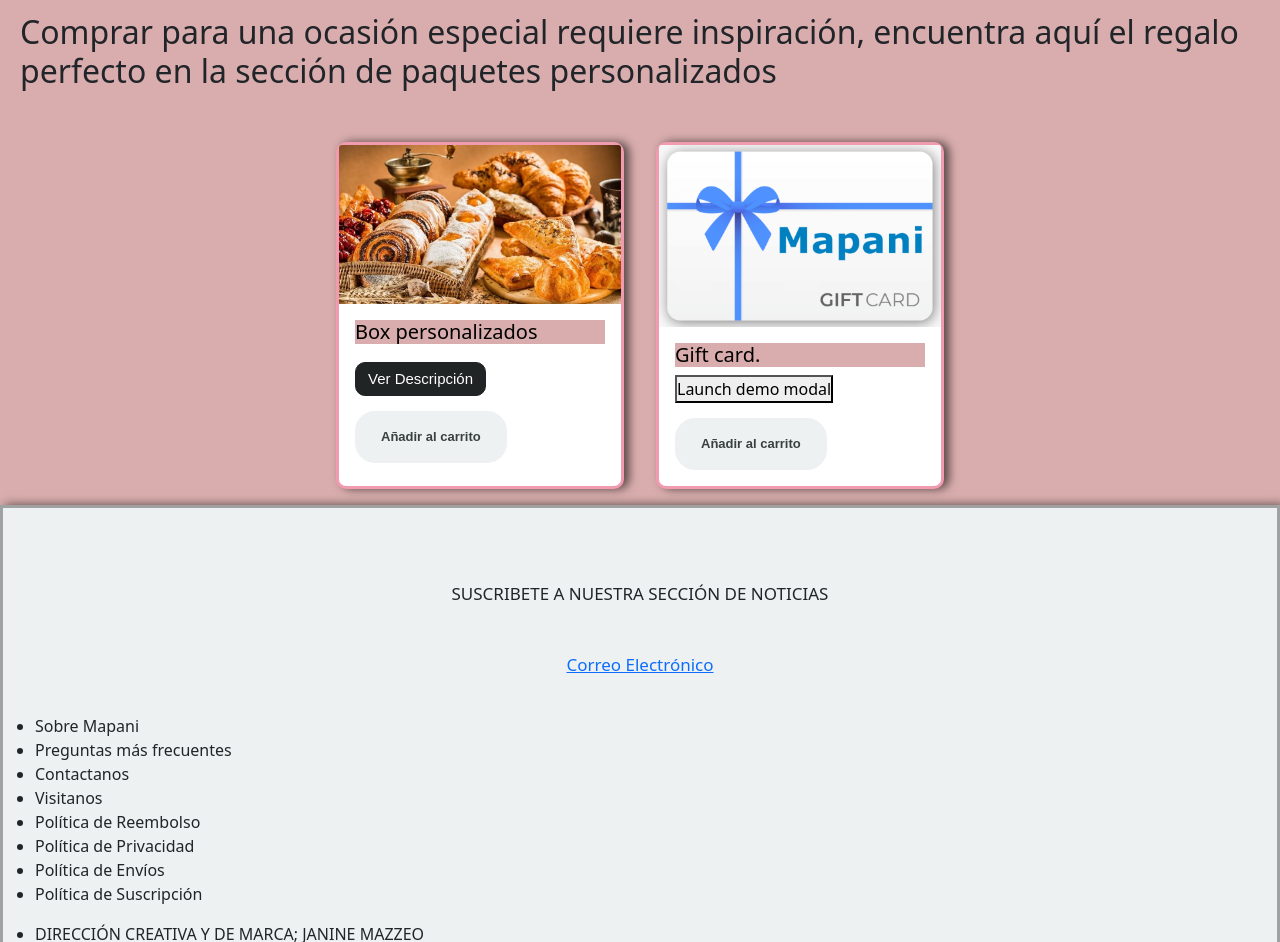
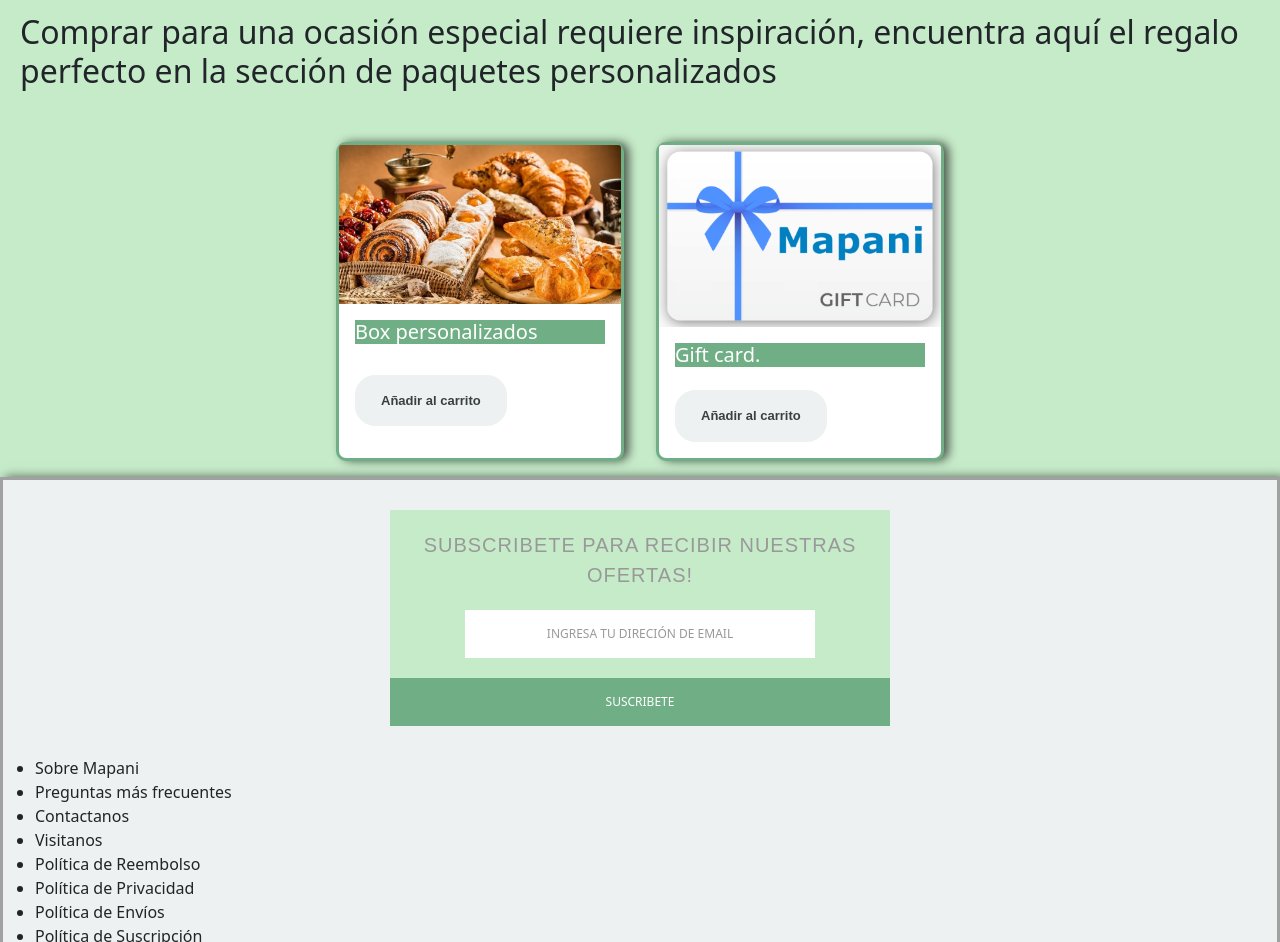
Before and after one commit to janinemazzeo/desafio-final-janine, a website: page index.html in a window 1280 px wide. Shown: the part 1253-2195 px from the top of the page. Drawn offline with nearby package versions, Linux system fonts and the light colour scheme.

Commit message:
Cambio de estilo de la pagina y agregado de seccion suscripcion

```diff
--- a/index.html
+++ b/index.html
@@ -139,27 +139,8 @@
                     <img src="imagenes/boxindex.jpg" class="card-img-top" alt="...">
                     <div class="card-body">
                       <h5 class="card-title">Box personalizados</h5>
-                      <!-- Button trigger modal -->
-                <button type="button" class="btn btn-primary cl cl:hover" data-bs-toggle="modal" data-bs-target="#exampleModal"> Ver descripción
-                </button>
 
-<!-- Modal -->
-<div class="modal fade" id="exampleModal" tabindex="-1" aria-labelledby="exampleModalLabel" aria-hidden="true">
-  <div class="modal-dialog">
-    <div class="modal-content">
-      <div class="modal-header">
-        <h5 class="modal-title" id="exampleModalLabel">Hola</h5>
-        <button type="button" class="btn-close" data-bs-dismiss="modal" aria-label="Close"></button>
-      </div>
-      <div class="modal-body">
-Hola
-      </div>
-      <div class="modal-footer">
-        <button type="button" class="btn btn-secondary" data-bs-dismiss="modal">Close</button>
-      </div>
-    </div>
-  </div>
-</div>
+                      <p></p>
 
                       <a href="#" class="btn btn-style grow grow:hover ">Añadir al carrito</a>
                     </div>
@@ -169,29 +150,7 @@ Hola
                     <img src="imagenes/gifcardd.png" class="card-img-top" alt="...">
                     <div class="card-body">
                       <h5 class="card-title">Gift card.</h5>
-                      <!-- Button trigger modal -->
-<button type="button" class="btt btt-primary" data-bs-toggle="modal" data-bs-target="#exampleModal">
-    Launch demo modal
-  </button>
 
-  <!-- Modal -->
-  <div class="modal fade" id="exampleModal" tabindex="-1" aria-labelledby="exampleModalLabel" aria-hidden="true">
-    <div class="modal-dialog">
-      <div class="modal-content">
-        <div class="modal-header">
-          <h5 class="modal-title" id="exampleModalLabel">Holaaaa</h5>
-          <button type="button" class="btn-close" data-bs-dismiss="modal" aria-label="Close"></button>
-        </div>
-        <div class="modal-body">
-          ...
-        </div>
-        <div class="modal-footer">
-          <button type="button" class="btn btn-secondary" data-bs-dismiss="modal">Close</button>
-
-        </div>
-      </div>
-    </div>
-  </div>
                       <!-- Boton "Añadir carrito" -->
                       <a href="#" class="btn btn-style grow grow:hover ">Añadir al carrito</a>
                     </div>
@@ -200,15 +159,32 @@ Hola
     </main>
 
 <footer class="pie-pagina">
+  <section class="widget widget_blog_subscription option-b">
+    <form action="suscripcion.html" method="post" accept-charset="utf-8" id="subscribe-blog">
+      <p>Subscribete para recibir nuestras ofertas!</p>
+      <p>
+        <input type="text" name="email" style="width: 95%; padding: 1px 2px" placeholder="Ingresa tu direción de email" value="" id="subscribe-field">
+      </p>
+      <p>
+        <input type="hidden" name="action" value="subscribe">
+        <input type="hidden" name="blog_id" value="109214814">
+        <input type="hidden" name="source" value="suscripcion.htlm">
+        <input type="hidden" name="sub-type" value="widget">
+        <input type="hidden" name="redirect_fragment" value="blog_subscription-2">
+        <input type="hidden" id="_wpnonce" name="_wpnonce" value="b0a1e6c4b6">
+        <input type="submit" value="Suscribete">
+      </p>
+    </form>
+  </section>
     <section>
-        <p class="correo-suscri">
+        <!-- <p class="correo-suscri">
             <h2 class="correo-suscri">
                 SUSCRIBETE A NUESTRA SECCIÓN DE NOTICIAS
             </h2>
             <a class="correo-suscri" href="https://www.google.com/intl/es/gmail/about/">Correo Electrónico
 
             </a>
-        </p>
+        </p> -->
 
         <p class="info-footer">
             <ul class="footer-info">
--- a/scss/base/_variables.scss
+++ b/scss/base/_variables.scss
@@ -1,3 +1,3 @@
-$border-productos: 2px solid #e06e6e;
-$bg-secundario: #bb6a6a;
+$border-productos: 2px solid #70AF85;
+$bg-secundario: #70AF85;
 $sombra: 5px 0 10px rgba(0, 0, 0, .6);
--- a/scss/components/body.scss
+++ b/scss/components/body.scss
@@ -1,3 +1,3 @@
 .cuerpo{
-    background-color: #D9ADAD;
+    background-color: #C6EBC9
 }
--- a/scss/components/galeria.scss
+++ b/scss/components/galeria.scss
@@ -23,10 +23,10 @@
 }
 
 h5{
-    background-color: #D9ADAD;
-    color: black;
+    background-color: #70AF85;
+    color: #fff;
 }
 .carru{
-    background-color: #D9ADAD;
-    color: black;
+    background-color: #70AF85;
+    color: #fff;
 }
--- a/scss/components/index.scss
+++ b/scss/components/index.scss
@@ -2,7 +2,7 @@
 @import '../base/variables';
 
 main {
-    background-color: #D9ADAD;
+    background-color: #C6EBC9;
 
     .titulo{ display: none;
     }
@@ -17,7 +17,7 @@ main {
 
         .menu-index {
             font-size: 20px;
-            background-color: #D9ADAD;
+            background-color: #C6EBC9;
             padding: 20px, 0;
             display: flex inline-block;
             padding-top: 15px;
@@ -76,7 +76,7 @@ main {
 
     display: flex inline-block;
     justify-items: center;
-    background-color: #bb6a6a;
+    background-color: #F0E2D0;
     box-shadow: 5px 0 10px rgba(0, 0, 0, .6);
     padding: 40px;
     border: $border-productos;
@@ -98,7 +98,7 @@ main {
 
             display: flex;
             justify-content: center;
-            background-color: rgb(247, 199,211);
+            background-color: rgb(112, 175, 133);
 
         }
     }
@@ -188,7 +188,7 @@ main {
        .cards-style{
            background-color: #fff;
            box-shadow: 5px 0 10px rgba(0, 0, 0, .6);
-           border: solid 3px rgb(241, 155, 177);
+           border: solid 3px rgb(112, 175, 133);
            border-radius: 10px;
            margin: 1rem;
 
@@ -240,4 +240,89 @@ main {
         }
 
 
+
+
  }
+
+ //  Sección de suscripción
+.widget_blog_subscription {
+    display: block;
+    margin: 30px auto;
+    max-width: 500px;
+
+    max-height: 350px;
+    position: relative;
+    overflow: hidden;
+    background-color: #F6F6F2;
+  }
+  .widget_blog_subscription p {
+    margin: 0;
+    text-align: center;
+  }
+  .widget_blog_subscription p:first-child {
+    margin: 20px 15px 0;
+    color: #F38630;
+    text-transform: uppercase;
+    text-align: center;
+    font-size: 20px;
+    font-family: 'PT Sans Narrow', sans-serif;
+    letter-spacing: 1px;
+  }
+  .widget_blog_subscription input[type="text"] {
+    margin: 20px 30px;
+    color: #999;
+    padding: 15px 10px !important;
+    text-align: center;
+    max-width: 350px;
+    max-height: 200px;
+    outline: none;
+    border: 0;
+    text-transform: uppercase;
+    font-size: 12px;
+  }
+.widget_blog_subscription input[type="submit"] {
+  margin: 0;
+  background-color: #69D2E7;
+  color: #fff;
+  padding: 15px 15px !important;
+  text-align: center;
+  width: 100%;
+  max-width: 100%;
+  outline: none;
+  border: 0;
+  text-transform: uppercase;
+  font-size: 12px;
+  cursor: pointer;
+  -webkit-transition: .1s all ease-in-out;
+  -moz-transition: .1s all ease-in-out;
+  -o-transition: .1s all ease-in-out;
+  transition: .1s all ease-in-out;
+}
+.option-b.widget_blog_subscription {
+    background-color: #C6EBC9;
+  }
+  .option-b.widget_blog_subscription p:first-child {
+    color: #999;
+  }
+  .option-b.widget_blog_subscription input[type="text"] {
+    color: #999;
+  }
+  .option-b.widget_blog_subscription input[type="text"]::-webkit-input-placeholder {
+    color: #999;
+  }
+  .option-b.widget_blog_subscription input[type="text"]:-moz-placeholder {
+    color: #999;
+  }
+  .option-b.widget_blog_subscription input[type="text"]::-moz-placeholder {
+    color: #999;
+  }
+  .option-b.widget_blog_subscription input[type="text"]:-ms-input-placeholder {
+    color: #999;
+  }
+  .option-b.widget_blog_subscription input[type="submit"] {
+    background-color: #70AF85;
+    color: #fff;
+  }
+  .option-b.widget_blog_subscription input[type="submit"]:hover {
+    background-color: #E0E4CC;
+  }
--- a/scss/components/menu.scss
+++ b/scss/components/menu.scss
@@ -54,7 +54,7 @@
     .cards-style {
         background-color: #fff;
         box-shadow: 5px 0 10px rgba(0, 0, 0, .6);
-        border: solid 3px rgb(241, 155, 177);
+        border: solid 3px rgb(112, 175, 133);
         border-radius: 10px;
         margin: 1rem;
 
--- a/scss/components/nosotros.scss
+++ b/scss/components/nosotros.scss
@@ -1,5 +1,6 @@
 @import'../base/variables';
 .contenedor-nosotros{
+    color: aliceblue;
 
     display: grid;
     @media only screen and (max-width:758px){
```
Also changed, not shown: suscripcion.html (added, +13 -0 lines), css/style.css, 1 other file.
